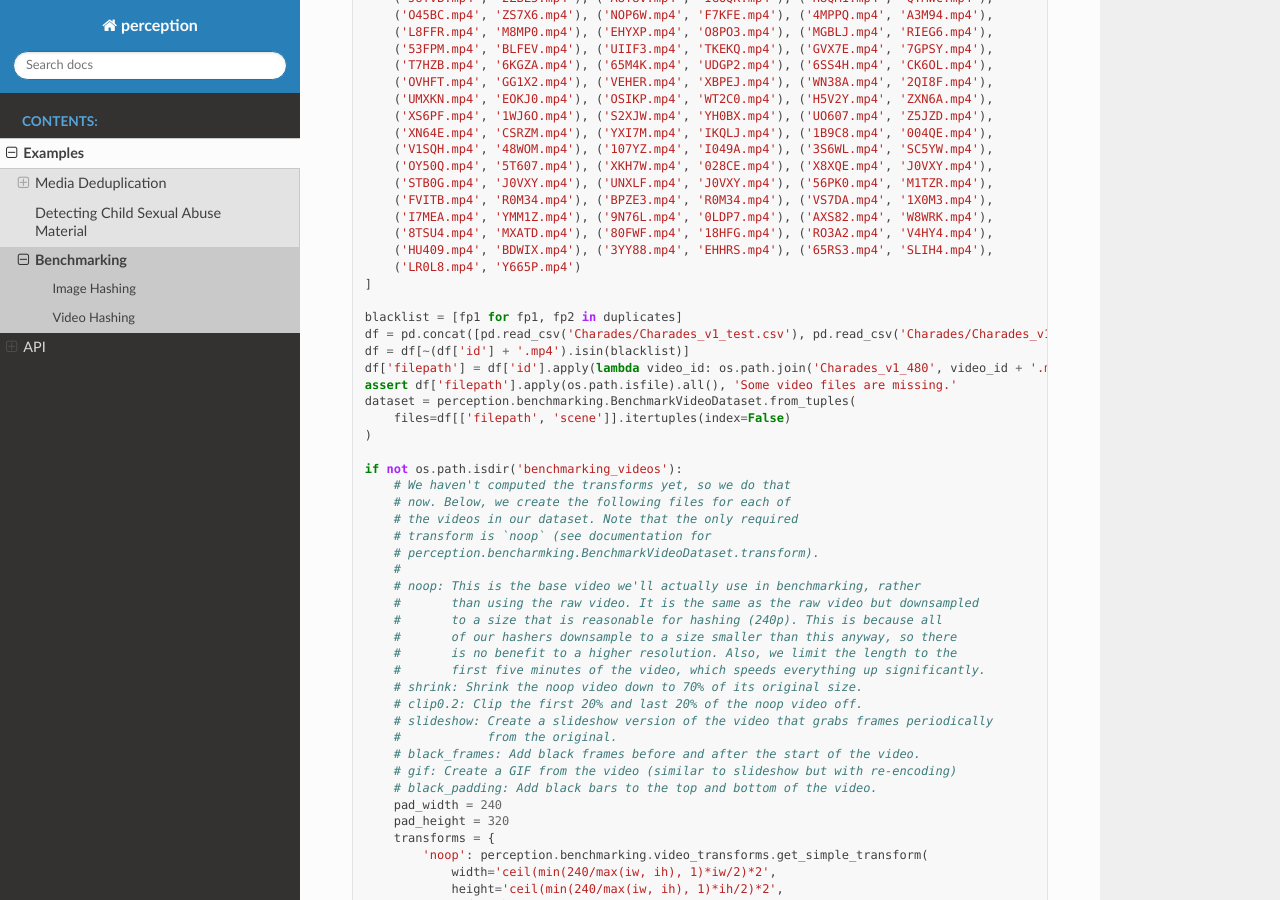
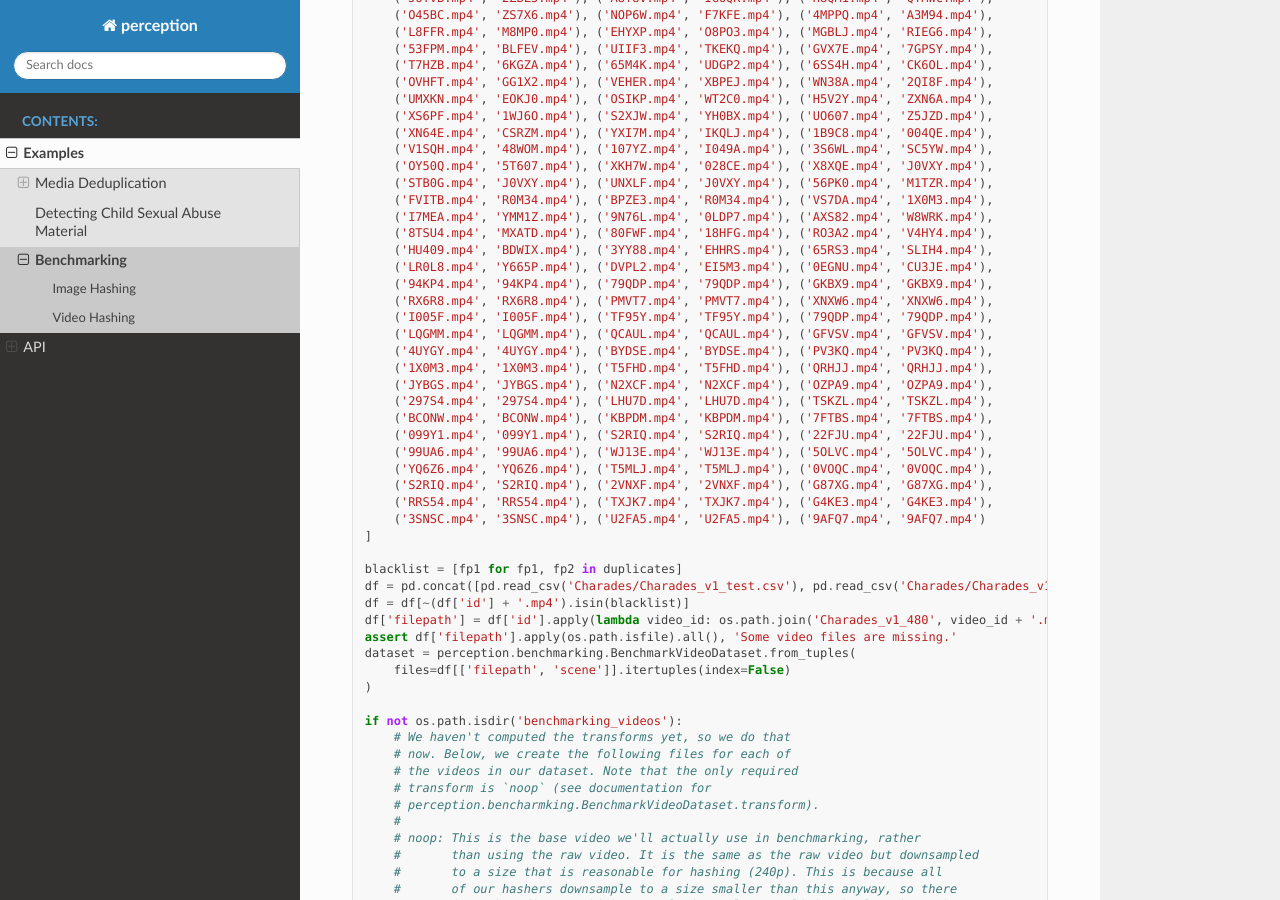
Before and after one commit to thorn-oss/perception, a Sphinx documentation site: the page built from docs/examples/benchmarking.rst, in a window 1280 px wide and 900 px high, scrolled down 12458 px. Built offline with Sphinx 7.4.7 and the Read the Docs theme 2.0.0, drawn with Linux system fonts in a browser that asks for light colours; formulas are drawn with MathJax 3.

Commit message:
Update benchmarking code.

```diff
--- a/docs/examples/benchmarking.rst
+++ b/docs/examples/benchmarking.rst
@@ -501,7 +501,22 @@ The below example does the following:
         ('I7MEA.mp4', 'YMM1Z.mp4'), ('9N76L.mp4', '0LDP7.mp4'), ('AXS82.mp4', 'W8WRK.mp4'),
         ('8TSU4.mp4', 'MXATD.mp4'), ('80FWF.mp4', '18HFG.mp4'), ('RO3A2.mp4', 'V4HY4.mp4'),
         ('HU409.mp4', 'BDWIX.mp4'), ('3YY88.mp4', 'EHHRS.mp4'), ('65RS3.mp4', 'SLIH4.mp4'),
-        ('LR0L8.mp4', 'Y665P.mp4')
+        ('LR0L8.mp4', 'Y665P.mp4'), ('DVPL2.mp4', 'EI5M3.mp4'), ('0EGNU.mp4', 'CU3JE.mp4'),
+        ('94KP4.mp4', '94KP4.mp4'), ('79QDP.mp4', '79QDP.mp4'), ('GKBX9.mp4', 'GKBX9.mp4'),
+        ('RX6R8.mp4', 'RX6R8.mp4'), ('PMVT7.mp4', 'PMVT7.mp4'), ('XNXW6.mp4', 'XNXW6.mp4'),
+        ('I005F.mp4', 'I005F.mp4'), ('TF95Y.mp4', 'TF95Y.mp4'), ('79QDP.mp4', '79QDP.mp4'),
+        ('LQGMM.mp4', 'LQGMM.mp4'), ('QCAUL.mp4', 'QCAUL.mp4'), ('GFVSV.mp4', 'GFVSV.mp4'),
+        ('4UYGY.mp4', '4UYGY.mp4'), ('BYDSE.mp4', 'BYDSE.mp4'), ('PV3KQ.mp4', 'PV3KQ.mp4'),
+        ('1X0M3.mp4', '1X0M3.mp4'), ('T5FHD.mp4', 'T5FHD.mp4'), ('QRHJJ.mp4', 'QRHJJ.mp4'),
+        ('JYBGS.mp4', 'JYBGS.mp4'), ('N2XCF.mp4', 'N2XCF.mp4'), ('OZPA9.mp4', 'OZPA9.mp4'),
+        ('297S4.mp4', '297S4.mp4'), ('LHU7D.mp4', 'LHU7D.mp4'), ('TSKZL.mp4', 'TSKZL.mp4'),
+        ('BCONW.mp4', 'BCONW.mp4'), ('KBPDM.mp4', 'KBPDM.mp4'), ('7FTBS.mp4', '7FTBS.mp4'),
+        ('099Y1.mp4', '099Y1.mp4'), ('S2RIQ.mp4', 'S2RIQ.mp4'), ('22FJU.mp4', '22FJU.mp4'),
+        ('99UA6.mp4', '99UA6.mp4'), ('WJ13E.mp4', 'WJ13E.mp4'), ('5OLVC.mp4', '5OLVC.mp4'),
+        ('YQ6Z6.mp4', 'YQ6Z6.mp4'), ('T5MLJ.mp4', 'T5MLJ.mp4'), ('0VOQC.mp4', '0VOQC.mp4'),
+        ('S2RIQ.mp4', 'S2RIQ.mp4'), ('2VNXF.mp4', '2VNXF.mp4'), ('G87XG.mp4', 'G87XG.mp4'),
+        ('RRS54.mp4', 'RRS54.mp4'), ('TXJK7.mp4', 'TXJK7.mp4'), ('G4KE3.mp4', 'G4KE3.mp4'),
+        ('3SNSC.mp4', '3SNSC.mp4'), ('U2FA5.mp4', 'U2FA5.mp4'), ('9AFQ7.mp4', '9AFQ7.mp4')
     ]
 
     blacklist = [fp1 for fp1, fp2 in duplicates]
```
